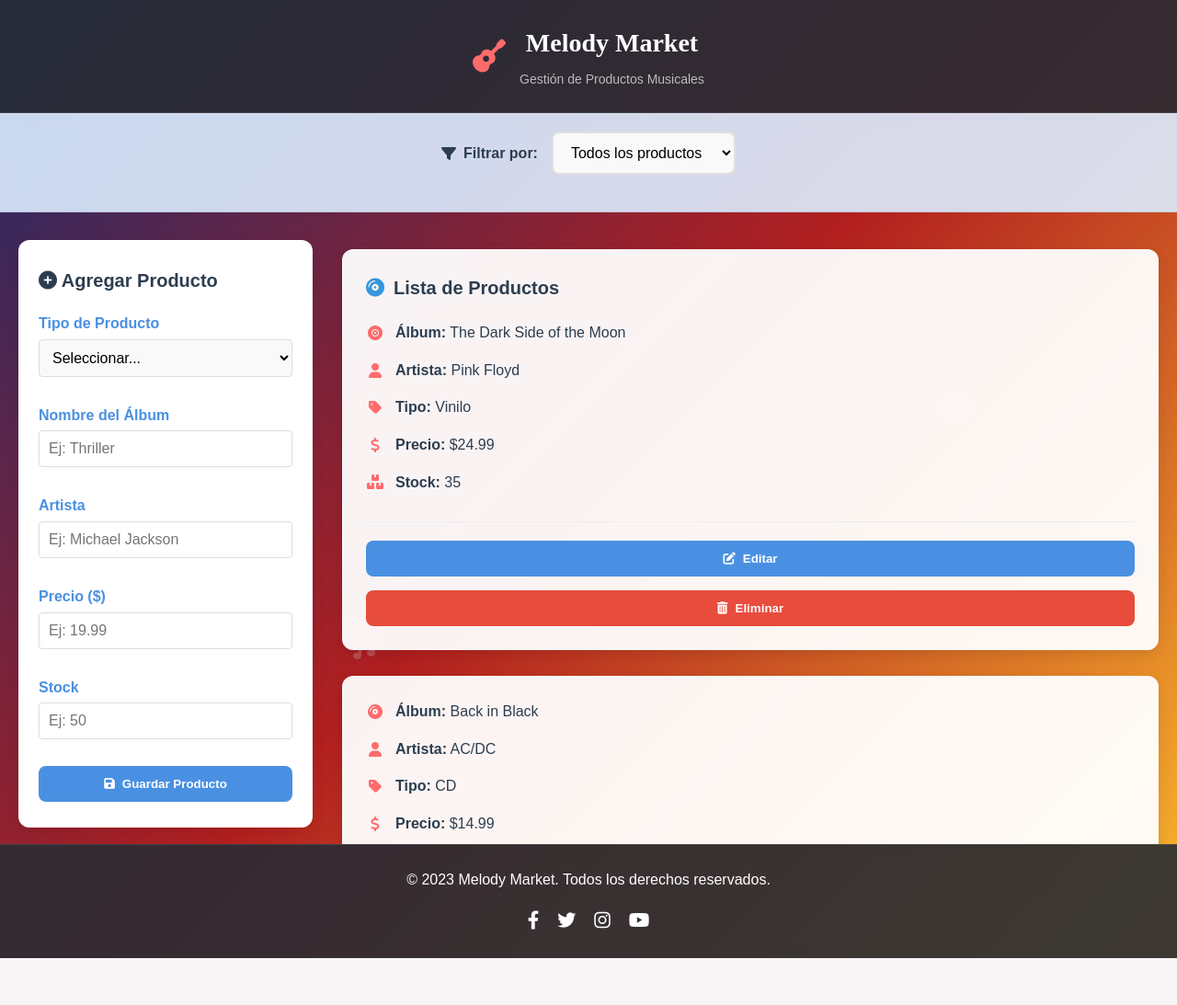
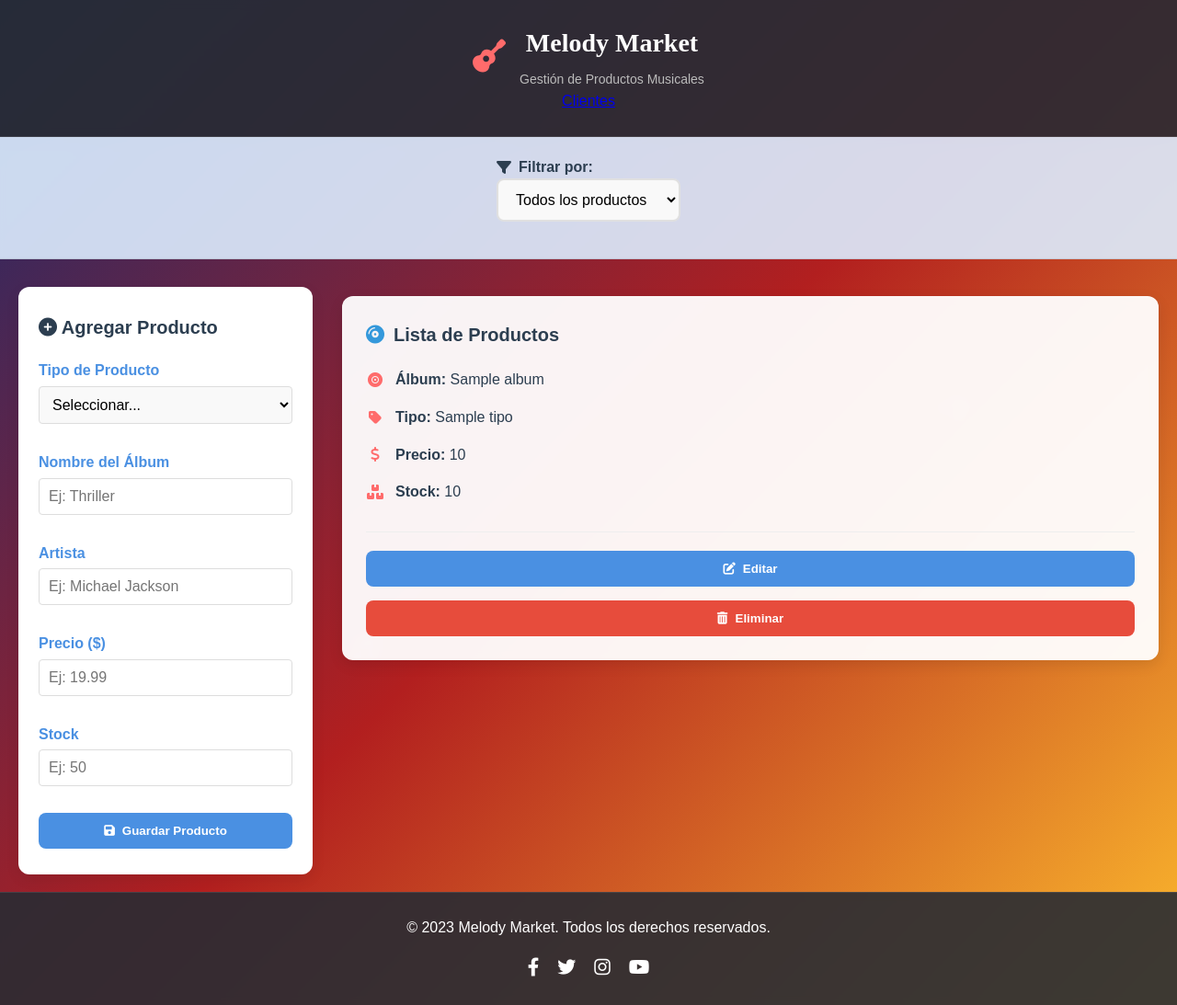
Before and after one commit to Jorge-solis04/CRUD_SQL_PYTHON_MUSIC_STORE_2025, a Flask app: template templates/product.html in a window 1280 px wide. Shown: the whole page at 92% size. Before the commit the page ends 1042 px from the top, so only its background shows below. Run offline with Flask 3, Linux system fonts and the light colour scheme; the template is opened without the code that fills it: most values are stand-ins (such as "Sample title", 1, 10 or a date in 2020).

Commit message:
[ADDED]: Se agrego la opcion de filtrar todos los productos, asi como redirigirar a la pagina de productos o clientes

```diff
--- a/app.py
+++ b/app.py
@@ -137,15 +137,54 @@ def updateClient(idCliente):
 
 
 @app.route('/products')
-@login_required
-def products():
-    conn=get_connection()
-    cur=conn.cursor()
-    cur.execute("SELECT * FROM vinyl")
-    data=cur.fetchall()
+def productos():
+    filtro = request.args.get('filtro', 'todos')
 
-    print(data)
-    return render_template('product.html')
+    conn = get_connection()
+    cursor = conn.cursor()
+
+    if filtro == 'vinilo':
+        cursor.execute("""
+            SELECT 'vinilo' AS tipo, v.idVinyl AS id, a.nombre AS album, v.precio, v.stock
+            FROM vinyl v
+            JOIN album a ON v.idAlbum = a.idAlbum
+        """)
+    elif filtro == 'cd':
+        cursor.execute("""
+            SELECT 'cd' AS tipo, c.idCD AS id, a.nombre AS album, c.precio, c.stock
+            FROM cd c
+            JOIN album a ON c.idAlbum = a.idAlbum
+        """)
+    elif filtro == 'casete':
+        cursor.execute("""
+            SELECT 'casete' AS tipo, cs.idCasete AS id, a.nombre AS album, cs.precio, cs.stock
+            FROM casete cs
+            JOIN album a ON cs.idAlbum = a.idAlbum
+        """)
+    else:
+        cursor.execute("""
+            SELECT 'vinilo' AS tipo, v.idVinyl AS id, a.nombre AS album, v.precio, v.stock
+            FROM vinyl v
+            JOIN album a ON v.idAlbum = a.idAlbum
+
+            UNION ALL
+
+            SELECT 'cd' AS tipo, c.idCD AS id, a.nombre AS album, c.precio, c.stock
+            FROM cd c
+            JOIN album a ON c.idAlbum = a.idAlbum
+
+            UNION ALL
+
+            SELECT 'casete' AS tipo, cs.idCasete AS id, a.nombre AS album, cs.precio, cs.stock
+            FROM casete cs
+            JOIN album a ON cs.idAlbum = a.idAlbum
+        """)
+
+    productos = cursor.fetchall()
+    conn.close()
+
+    return render_template('product.html', productos=productos, filtro=filtro)
+
 
 
 def status_401(error):
--- a/templates/product.html
+++ b/templates/product.html
@@ -24,22 +24,31 @@
         <p class="slogan">Gestión de Productos Musicales</p>
       </div>
     </div>
+    <a href="/home" id="pageSelection">Clientes</a>
   </header>
 
-  <!-- Filtro de productos -->
-  <section class="filtro">
-    <div class="filter-container">
+<section class="filtro">
+  <div class="filter-container">
+    <form id="filterForm" method="GET" action="{{ url_for('productos') }}">
       <label for="tipo-producto">
         <i class="fas fa-filter"></i> Filtrar por:
       </label>
-      <select id="tipo-producto" class="styled-select">
-        <option value="todos">Todos los productos</option>
-        <option value="vinilo">Vinilos</option>
-        <option value="cd">CDs</option>
-        <option value="casete">Casetes</option>
+      <select id="tipo-producto" name="filtro" class="styled-select">
+        <option value="todos" {% if filtro == 'todos' %}selected{% endif %}>Todos los productos</option>
+        <option value="vinilo" {% if filtro == 'vinilo' %}selected{% endif %}>Vinilos</option>
+        <option value="cd" {% if filtro == 'cd' %}selected{% endif %}>CDs</option>
+        <option value="casete" {% if filtro == 'casete' %}selected{% endif %}>Casetes</option>
       </select>
-    </div>
-  </section>
+    </form>
+  </div>
+</section>
+
+<script>
+  document.getElementById("tipo-producto").addEventListener("change", function () {
+    document.getElementById("filterForm").submit();
+  });
+</script>
+
 
   <!-- Contenido principal -->
   <main class="contenido">
@@ -86,7 +95,8 @@
 
       <!-- Lista de productos -->
       <section class="lista-productos">
-        <div class="info-cliente">
+        {% for item in productos %}
+        <div class="info-cliente" id="vinyl">
           <div class="datos">
             <h3><i class="fas fa-compact-disc"></i> Lista de Productos</h3>
 
@@ -94,23 +104,19 @@
             <div class="producto-item">
               <div class="info-item">
                 <i class="fas fa-record-vinyl"></i>
-                <span><strong>Álbum:</strong> The Dark Side of the Moon</span>
-              </div>
-              <div class="info-item">
-                <i class="fas fa-user"></i>
-                <span><strong>Artista:</strong> Pink Floyd</span>
+                <span><strong>Álbum:</strong> {{item.album }}</span>
               </div>
               <div class="info-item">
                 <i class="fas fa-tag"></i>
-                <span><strong>Tipo:</strong> Vinilo</span>
+                <span><strong>Tipo: </strong>{{item.tipo}} </span>
               </div>
               <div class="info-item">
                 <i class="fas fa-dollar-sign"></i>
-                <span><strong>Precio:</strong> $24.99</span>
+                <span><strong>Precio:</strong> {{item.precio}} </span>
               </div>
               <div class="info-item">
                 <i class="fas fa-boxes"></i>
-                <span><strong>Stock:</strong> 35</span>
+                <span><strong>Stock:</strong> {{item.stock}}</span>
               </div>
             </div>
 
@@ -124,80 +130,8 @@
             </div>
           </div>
         </div>
+        {% endfor %}
 
-        <!-- Producto 2 -->
-        <div class="info-cliente">
-          <div class="datos">
-            <div class="producto-item">
-              <div class="info-item">
-                <i class="fas fa-compact-disc"></i>
-                <span><strong>Álbum:</strong> Back in Black</span>
-              </div>
-              <div class="info-item">
-                <i class="fas fa-user"></i>
-                <span><strong>Artista:</strong> AC/DC</span>
-              </div>
-              <div class="info-item">
-                <i class="fas fa-tag"></i>
-                <span><strong>Tipo:</strong> CD</span>
-              </div>
-              <div class="info-item">
-                <i class="fas fa-dollar-sign"></i>
-                <span><strong>Precio:</strong> $14.99</span>
-              </div>
-              <div class="info-item">
-                <i class="fas fa-boxes"></i>
-                <span><strong>Stock:</strong> 42</span>
-              </div>
-            </div>
-
-            <div class="botones">
-              <button class="btn-edit">
-                <i class="fas fa-edit"></i> Editar
-              </button>
-              <button class="btn-delete">
-                <i class="fas fa-trash-alt"></i> Eliminar
-              </button>
-            </div>
-          </div>
-        </div>
-
-        <!-- Producto 3 -->
-        <div class="info-cliente">
-          <div class="datos">
-            <div class="producto-item">
-              <div class="info-item">
-                <i class="fas fa-tape"></i>
-                <span><strong>Álbum:</strong> Nevermind</span>
-              </div>
-              <div class="info-item">
-                <i class="fas fa-user"></i>
-                <span><strong>Artista:</strong> Nirvana</span>
-              </div>
-              <div class="info-item">
-                <i class="fas fa-tag"></i>
-                <span><strong>Tipo:</strong> Casete</span>
-              </div>
-              <div class="info-item">
-                <i class="fas fa-dollar-sign"></i>
-                <span><strong>Precio:</strong> $12.99</span>
-              </div>
-              <div class="info-item">
-                <i class="fas fa-boxes"></i>
-                <span><strong>Stock:</strong> 18</span>
-              </div>
-            </div>
-
-            <div class="botones">
-              <button class="btn-edit">
-                <i class="fas fa-edit"></i> Editar
-              </button>
-              <button class="btn-delete">
-                <i class="fas fa-trash-alt"></i> Eliminar
-              </button>
-            </div>
-          </div>
-        </div>
       </section>
     </div>
   </main>
@@ -215,6 +149,6 @@
     </div>
   </footer>
 
-  <script src="{{ url_for('static', filename='js/products.js') }}"></script>
+  <script src="{{ url_for('static', filename='js/productos.js') }}"></script>
 </body>
 </html>
```
Also changed, not shown: static/js/index.js (added, +9 -0 lines), static/js/productos.js (deleted, +0 -61 lines), templates/index.html (+3 -47 lines), db.py (line endings or trailing spaces).
